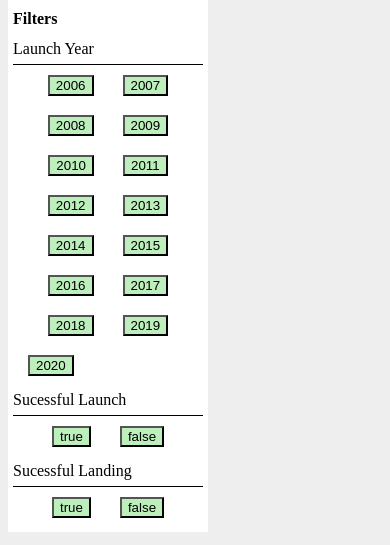
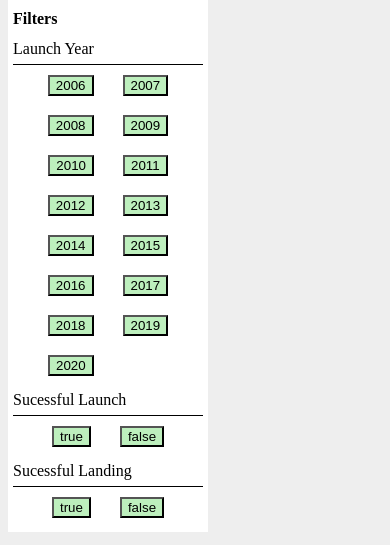
Before and after one commit to SarveshSK/SpaceExSapient, a PHP site: page / in a window 390 px wide. Shown: the part 56-601 px from the top of the page. Run offline with PHP 8.4, Linux system fonts and the light colour scheme.

Commit message:
responsive mobile

```diff
--- a/SpacEx.css
+++ b/SpacEx.css
@@ -54,7 +54,7 @@ body {
 
 #last-button {
     text-align: left;
-    margin-left: 10px;
+    margin-left: 30px;
 }
 
 .launch-detail-card {
@@ -161,6 +161,7 @@ img {
 
 @media only screen and (max-width: 600px) {
     .cards {
-        max-width: 100px!important;
+        max-width: 100px;
+        clear: both;
     }
 }
```
